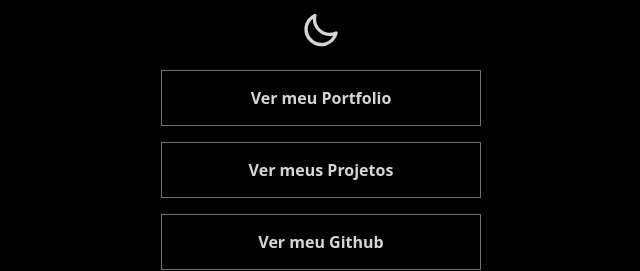
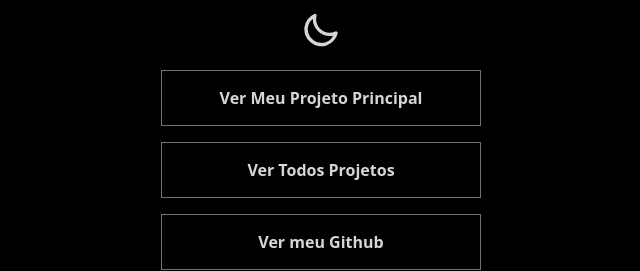
Before and after one commit to xyztavo/DaisyDevLinks, a React (Vite) app: page / in a window 1280 px wide. Shown: the part 203-474 px from the top of the page, without its empty margins (319-959 px from the left). Built offline with nearby package versions, Linux system fonts and the light colour scheme.

Commit message:
change: project

```diff
--- a/src/App.tsx
+++ b/src/App.tsx
@@ -12,8 +12,8 @@
         username="@ustav"
       />
       <ThemeSwitch />
-      <Button title="Ver meu Portfolio" link="https://ustav-folio.vercel.app" />
-      <Button title="Ver meus Projetos" link="https://uprojects.vercel.app/" />
+      <Button title="Ver Meu Projeto Principal" link="https://umoviesustav.vercel.app/" />
+      <Button title="Ver Todos Projetos" link="https://uprojects.vercel.app/" />
       <Button title="Ver meu Github" link="https://github.com/gustafer" />
       <Button title="Ver código deste projeto." link="https://github.com/gustafer/DaisyDevLinks" />
       <SocialLinks
```
